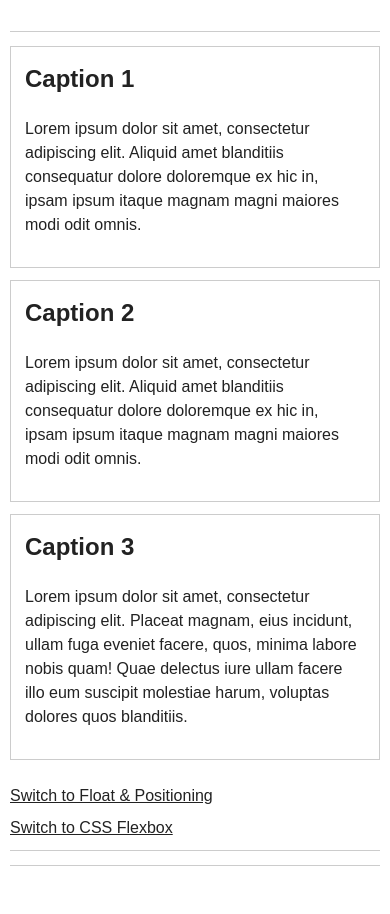
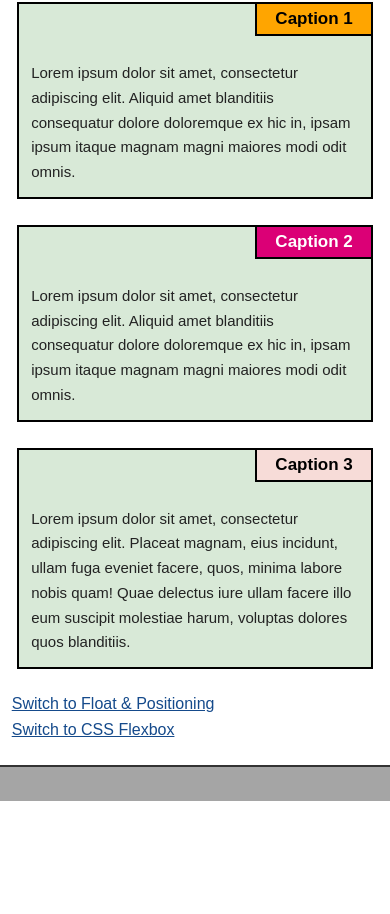
Before and after one commit to dianakozachok24-code/Web-design, a plain HTML site: page lab3/grid.html in a window 390 px wide. Shown: the part 80-994 px from the top of the page. After the commit the page ends 881 px from the top, so only its background shows below. Drawn offline with Linux system fonts and the light colour scheme.

Commit message:
Update grid.css

```diff
--- a/lab3/grid.css
+++ b/lab3/grid.css
@@ -1,97 +1,132 @@
+
 * {
     box-sizing: border-box;
 }
 
 body {
     margin: 0;
-    padding: 16px;
     font-family: Arial, sans-serif;
     color: #222;
-    background: #fff;
-    line-height: 1.5;
+    background: white;
 }
 
-header, nav, main, footer {
-    max-width: 1100px;
-    margin: 0 auto 14px;
+.page-header {
+    padding: 20px 0 8px;
 }
 
-header {
-    padding: 16px 0;
-    border-bottom: 1px solid #ccc;
-}
-
-h1, h2, h3 {
-    margin-top: 0;
-}
-
-nav {
-    display: grid;
-    grid-auto-flow: column;
-    grid-auto-columns: max-content;
-    gap: 18px;
-    padding: 10px 0;
-    border-bottom: 1px solid #ccc;
-}
-
-a {
-    color: #222;
-}
-
-a:hover {
-    text-decoration: none;
-}
-
-.page-layout {
-    display: grid;
-    grid-template-columns: 2fr 1fr;
-    gap: 16px;
-}
-
-.content {
-    min-width: 0;
-}
-
-.sidebar {
-    align-self: start;
-    padding: 12px;
-    border: 1px solid #ccc;
+h1 {
+    text-align: center;
+    font-size: 28px;
+    margin: 0;
 }
 
 .cards {
     display: grid;
-    grid-template-columns: repeat(2, minmax(0, 1fr));
-    gap: 12px;
+    grid-template-columns: repeat(12, minmax(0, 1fr));
+    column-gap: 0;
+    row-gap: 28px;
+    width: 94%;
+    margin: 26px auto 0;
 }
 
 .card {
-    padding: 14px;
-    border: 1px solid #ccc;
+    display: grid;
+    grid-template-rows: auto 1fr;
+    grid-column: span 4;
+    margin: 0 4.5%;
+    border: 2px solid black;
+    background: #d8e9d7;
+    min-width: 0;
+    min-height: 220px;
 }
 
-footer {
-    padding: 12px 0;
-    border-top: 1px solid #ccc;
+.card-title {
+    justify-self: end;
+    margin: -2px -2px 0 0;
+    padding: 5px 18px;
+    border: 2px solid black;
+    font-size: 20px;
+    text-align: center;
+    min-width: 140px;
+    background: orange;
+    color: black;
+}
+
+.card-2 .card-title {
+    background: #db0076;
+    color: white;
+}
+
+.card-3 .card-title {
+    background: #f7dcd8;
+    color: black;
+}
+
+.card p {
+    margin: 0;
+    padding: 25px 16px 14px;
+    font-size: 17px;
+    line-height: 1.65;
+}
+
+.switch-links {
+    width: 94%;
+    margin: 26px auto;
+}
+
+.switch-links a {
+    display: block;
+    margin: 8px 0;
+    color: #154a8b;
+    font-size: 16px;
+}
+
+.switch-links a:hover {
+    color: #b00068;
+}
+
+.page-footer {
+    height: 36px;
+    background: #a5a5a5;
+    border-top: 2px solid #333;
 }
 
 @media (min-width: 769px) and (max-width: 992px) {
-    .page-layout {
-        grid-template-columns: 1fr;
+    .card {
+        grid-column: span 6;
+        min-height: 220px;
+        margin: 0 3%;
+    }
+
+    .card-3 {
+        grid-column: 1 / -1;
+        min-height: 0;
+        margin: 0 1.5%;
     }
 }
 
 @media (max-width: 768px) {
-    body {
-        padding: 10px;
+    h1 {
+        font-size: 24px;
     }
 
-    nav {
-        grid-auto-flow: row;
-        grid-auto-columns: auto;
-        gap: 8px;
+    .cards {
+        row-gap: 26px;
     }
 
-    .page-layout, .cards {
-        grid-template-columns: 1fr;
+    .card {
+        grid-column: 1 / -1;
+        min-height: 0;
+        margin: 0 1.5%;
+    }
+
+    .card-title {
+        font-size: 17px;
+        min-width: 112px;
+    }
+
+    .card p {
+        font-size: 15px;
+        padding: 25px 12px 12px;
     }
 }
```
